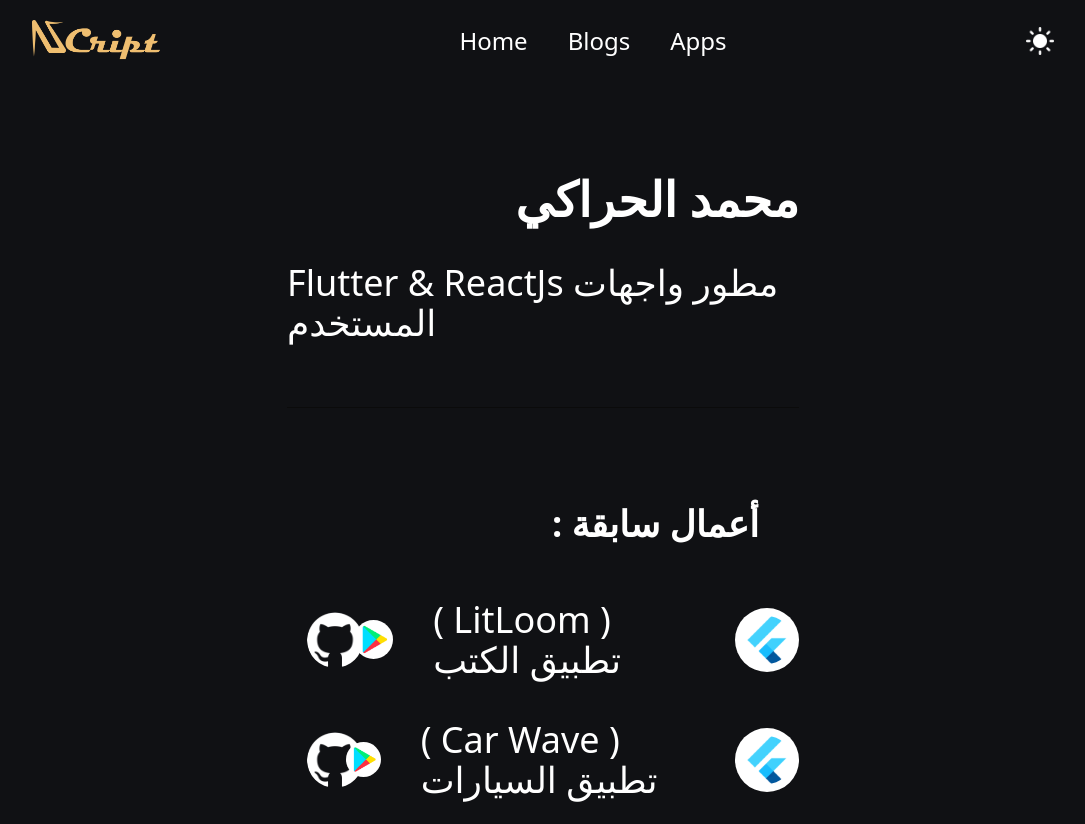
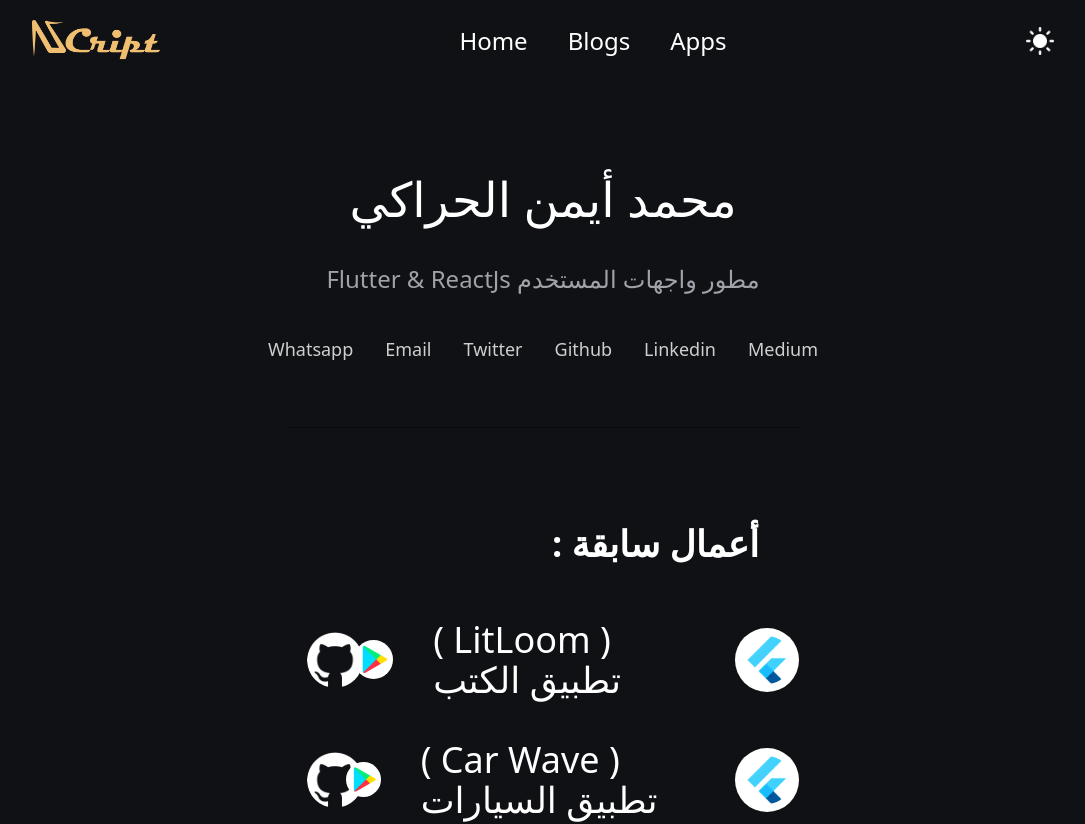
Before and after one commit to md7o/NovaScript, a React (Create React App) app in the folder website/: page / in a window 1280 px wide. Shown: the top 824 px of the page, without its empty margins (97-1182 px from the left). Built offline with nearby package versions, Linux system fonts and the light colour scheme.

Commit message:
add login for admin

```diff
--- a/website/src/Blogs.js
+++ b/website/src/Blogs.js
@@ -1,5 +1,5 @@
 import React, { useState, useEffect } from "react";
-import { Link } from "react-router-dom";
+import { Link, useNavigate } from "react-router-dom";
 import axios from "axios";
 import BlogHeader from "./components/blog_section/widget/blog_header";
 import Github from "./images/linkedin.png";
@@ -14,6 +14,9 @@ import "./App.css";
 const Blogs = () => {
   const [blogs, setBlogs] = useState([]);
   const [click, setClick] = useState(0);
+  const [isLoggedIn, setIsLoggedIn] = useState(false);
+
+  const navigate = useNavigate();
 
   const { isDarkTheme } = useTheme();
 
@@ -29,8 +32,35 @@ const Blogs = () => {
       }
     };
 
+    const checkLoginStatus = async () => {
+      try {
+        const response = await axios.get(
+          "http://localhost:5000/admin/check_login",
+          { withCredentials: true }
+        );
+        setIsLoggedIn(response.data.logged_in);
+      } catch (error) {
+        console.error("Error checking login status:", error);
+      }
+    };
+
     fetchBlogs();
+    checkLoginStatus();
   }, []);
+
+  const handleLogout = async () => {
+    try {
+      await axios.post(
+        "http://localhost:5000/admin/logout",
+        {},
+        { withCredentials: true }
+      );
+      setIsLoggedIn(false);
+      navigate("/blogs/login_admin"); // Redirect to login page after logout
+    } catch (error) {
+      console.error("Error logging out:", error);
+    }
+  };
 
   const removeBlog = async (index) => {
     try {
@@ -69,6 +99,17 @@ const Blogs = () => {
       >
         add
       </button> */}
+      {isLoggedIn && (
+        <div>
+          <button
+            onClick={handleLogout}
+            className="text-white text-2xl rounded-xl px-5 mx-1 y-20"
+          >
+            Logout
+          </button>
+        </div>
+      )}
+
       {blogs.length > 0 ? (
         <div>
           {blogs.map((blog, index) => (
@@ -87,8 +128,10 @@ const Blogs = () => {
                 className="3xl:flex 3xl:flex-row flex flex-col-reverse justify-between 3xl:items-center"
               >
                 <div className="2xl:p-14 p-7 ">
-                  <div className="flex">
+                  <div className="flex gap-5">
                     <p className=" 2xl:text-5xl text-4xl">{blog.title}</p>
+
+                    {isLoggedIn && (
                       <button
                         onClick={(e) => {
                           e.preventDefault();
@@ -101,6 +144,8 @@ const Blogs = () => {
                           src={Trash}
                         />
                       </button>
+                    )}
+                    {isLoggedIn && (
                       <Link
                         to={{
                           pathname: "/blogs/edit",
@@ -115,6 +160,7 @@ const Blogs = () => {
                           />
                         </button>
                       </Link>
+                    )}
                   </div>
                   <p className="text-2xl text-zinc-400 tracking-widest my-5">
                     {blog.publishDate}
--- a/website/src/Home.js
+++ b/website/src/Home.js
@@ -4,22 +4,77 @@ import PreviousApps from "./components/home_section/PreviousApps.js";
 import FooterPart from "./components/home_section/footer_part.js";
 import Blogs from "./components/home_section/Topics.js";
 import { useTheme } from "./theme_context.js";
+import NSLogo from "./images/Nova Script Logo.png";
+import linkedin from "./images/linkedin.png";
+import github from "./images/github.png";
+import mail from "./images/mail.png";
+import twitter from "./images/twitter.png";
+import whatsapp from "./images/whatsapp.png";
 
 import "./App.css";
 
+const Logo = [
+  {
+    src: whatsapp,
+    alt: "Whatsapp",
+    link: "https://www.linkedin.com/in/mohammed-alheraki-6bb97b247/",
+  },
+  {
+    src: mail,
+    alt: "Email",
+    link: "https://www.linkedin.com/in/mohammed-alheraki-6bb97b247/",
+  },
+  {
+    src: twitter,
+    alt: "Twitter",
+    link: "https://www.linkedin.com/in/mohammed-alheraki-6bb97b247/",
+  },
+  {
+    src: github,
+    alt: "Github",
+    link: "https://www.linkedin.com/in/mohammed-alheraki-6bb97b247/",
+  },
+  {
+    src: linkedin,
+    alt: "Linkedin",
+    link: "https://www.linkedin.com/in/mohammed-alheraki-6bb97b247/",
+  },
+  {
+    src: linkedin,
+    alt: "Medium",
+    link: "https://www.linkedin.com/in/mohammed-alheraki-6bb97b247/",
+  },
+];
+
 function Home() {
   const { isDarkTheme } = useTheme();
+
+  const handleClick = (link) => {
+    window.open(link, "_blank");
+  };
 
   return (
     <div>
       <Header />
       <div className="w-2/5 mx-auto">
-        <h1 className="flex justify-end text-5xl mt-28 mb-10 font-bold">
-          محمد الحراكي
+        <h1 className="flex justify-center text-5xl mt-28 mb-10 ">
+          محمد أيمن الحراكي
         </h1>
-        <p className="flex justify-end text-4xl">
+        <p className="flex justify-center font-light text-2xl text-zinc-400">
           Flutter & ReactJs مطور واجهات المستخدم
         </p>
+        <div className="flex justify-center items-center gap-8 mt-10">
+          {Logo.map((logo, index) => (
+            <p
+              className=" cursor-pointer opacity-80 text-white text-lg hover:opacity-60 hover:duration-150"
+              src={logo.alt}
+              key={index}
+              onClick={() => handleClick(logo.link)}
+            >
+              {logo.alt}
+            </p>
+          ))}
+        </div>
       </div>
       <div
         className={`h-line w-2/5 mx-auto my-16 mb-24 ${
--- a/website/src/components/blog_section/login_admin.js
+++ b/website/src/components/blog_section/login_admin.js
@@ -1,21 +1,49 @@
+import React, { useState } from "react";
+import axios from "axios";
+import { useNavigate } from "react-router-dom";
+
 export const LoginAdmin = () => {
+  const [password, setPassword] = useState("");
+  const navigate = useNavigate();
+
+  const handleLogin = async (e) => {
+    e.preventDefault();
+    try {
+      const response = await axios.post(
+        "http://localhost:5000/admin/login",
+        {
+          password,
+        },
+        { withCredentials: true }
+      ); // Ensure cookies are sent with the request
+
+      if (response.status === 200) {
+        navigate("/blogs"); // Redirect to Blogs page on successful login
+      } else {
+        alert("Invalid credentials");
+      }
+    } catch (error) {
+      alert("Error logging in. Please try again.");
+    }
+  };
+
   return (
-    <div className="max-w-   mx-auto">
+    <div className="max-w-lgMw mx-auto">
       <p className="text-3xl text-center my-16">Admin Login</p>
       <label className="flex text-3xl ">ِAdmin Password:</label>
       <input
         className="my-5 w-full text-2xl border border-gray-300 rounded-lg p-2 focus:outline-none ring-2 ring-slate-200 focus:ring-2 focus:ring-slate-600"
-        type="text"
-        name="title"
+        type="password"
+        name="password"
         placeholder="Password"
+        value={password}
+        onChange={(e) => setPassword(e.target.value)}
         required
-        // value={formState.title}
-        // onChange={handleChange}
       />
       <button
         className="text-white text-2xl bg-customPurble rounded-xl p-3 w-full mb-10"
         type="submit"
-        // disabled={formState.loading} // Disable the button when loading
+        onClick={handleLogin}
       >
         Login
       </button>
```
Also changed, not shown: 2 other files (tests, documents, lock files or other folders). Lines whose indentation alone changed are shown as unchanged.
